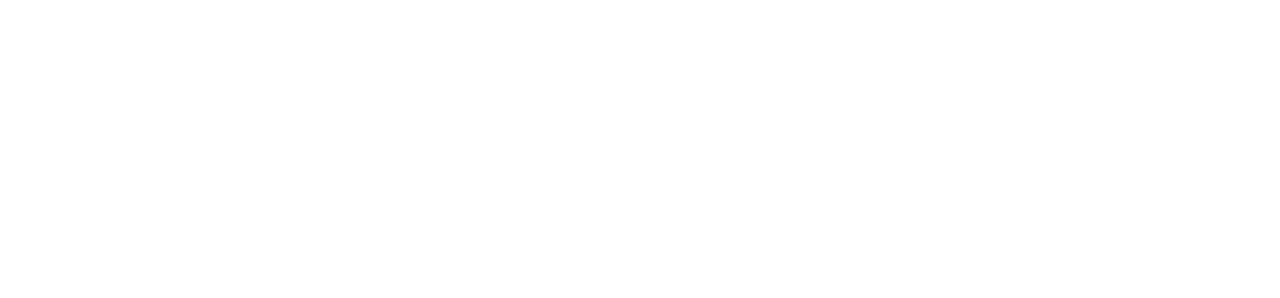
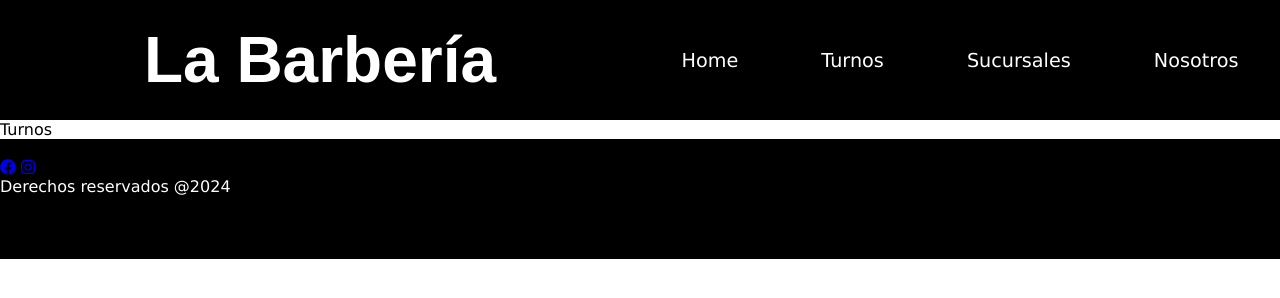
Before and after one commit to IgnacioGrosman735/Grupo16, a plain HTML site: page turnos.html in a window 1280 px wide. Drawn offline with Linux system fonts and the light colour scheme.

Commit message:
Le di estilo al header

```diff
--- /dev/null
+++ b/css/base.css
@@ -0,0 +1,49 @@
+*{
+    margin: 0;
+    padding: 0;
+    font-family: Verdana, Geneva, Tahoma, sans-serif;
+}
+
+:root {
+    --color-fondo: black;
+}
+
+header{
+    background-color: var(--color-fondo);
+    color: white;
+    height: 15vh; /* La unidad de medida "vh" es relativa al tamaño del viewport*/
+    display: grid;
+    position: sticky; /* Esta propiedad junto con el "top: 0;" de abajo hace que el elemento quede fijo en la pantalla aunque se haga scroll hacia abajo */
+    top: 0;
+}
+
+.grid{
+    grid-template-columns: 1fr 1fr;
+    align-items: center;
+    justify-items: center;
+}
+
+h1 {
+    font-family: "Perpetua", sans-serif;
+    font-size: 5vw;
+}
+
+.navbar{
+    height: 100%;
+    width: 100%;
+    display: flex;
+    justify-content: space-around;
+    align-items: center;
+    font-size: 1.5vw;
+}
+
+.navbar a {
+    text-decoration: none;
+    color: white;
+}
+
+footer{
+    background-color: var(--color-fondo);
+    color: white;
+    height: 15vh;
+}
--- a/index.html
+++ b/index.html
@@ -4,17 +4,22 @@
     <meta charset="UTF-8">
     <meta name="viewport" content="width=device-width, initial-scale=1.0">
     <title>La Barbería</title>
+    <link rel="stylesheet" href="css/base.css">
+    <link rel="stylesheet" href="https://cdnjs.cloudflare.com/ajax/libs/font-awesome/5.15.4/css/all.min.css">
 </head>
 <body>
-    <header>
-        <nav>
-            <a class="nav" href="index.html">Home</a>
-            <a class="nav" href="turnos.html">Turnos</a>
-            <a class="nav" href="sucursales.html">Sucursales</a>
-            <a class="nav" href="nosotros.html">Nosotros</a>
+    <header class="grid">
+        <h1>La Barbería</h1>
+        <nav class="navbar">
+            <a href="index.html">Home</a>
+            <a href="turnos.html">Turnos</a>
+            <a href="sucursales.html">Sucursales</a>
+            <a href="nosotros.html">Nosotros</a>
         </nav>
-        <h1>La Barbería</h1>
     </header>
+    <div>
+        <img class="imgindex" src="imagenes/fondo-index.jpg" alt="Fondo">
+    </div>
     <footer>
         <br>
         <a class="redsoc" href="https://www.facebook.com/?locale=es_LA" target="_blank"><i class="fab fa-facebook"></i></a>
--- a/turnos.html
+++ b/turnos.html
@@ -0,0 +1,32 @@
+<!DOCTYPE html>
+<html lang="en">
+<head>
+    <meta charset="UTF-8">
+    <meta name="viewport" content="width=device-width, initial-scale=1.0">
+    <title>La Barbería</title>
+    <link rel="stylesheet" href="css/base.css">
+    <link rel="stylesheet" href="https://cdnjs.cloudflare.com/ajax/libs/font-awesome/5.15.4/css/all.min.css">
+</head>
+<body>
+    <header class="grid">
+        <h1>La Barbería</h1>
+        <nav class="navbar">
+            <a href="index.html">Home</a>
+            <a href="turnos.html">Turnos</a>
+            <a href="sucursales.html">Sucursales</a>
+            <a href="nosotros.html">Nosotros</a>
+        </nav>
+    </header>
+    <div>
+        Turnos
+    </div>
+    <footer>
+        <br>
+        <a class="redsoc" href="https://www.facebook.com/?locale=es_LA" target="_blank"><i class="fab fa-facebook"></i></a>
+        <a class="redsoc" href="https://www.instagram.com/" target="_blank"><i class="fab fa-instagram"></i></a>
+
+        <p>Derechos reservados @2024 </p>
+        <br>
+    </footer>
+</body>
+</html>
```
Also changed, not shown: nosotros.html (+32 -0 lines), sucursales.html (+32 -0 lines), imagenes/fondo-index.jpg (added).
